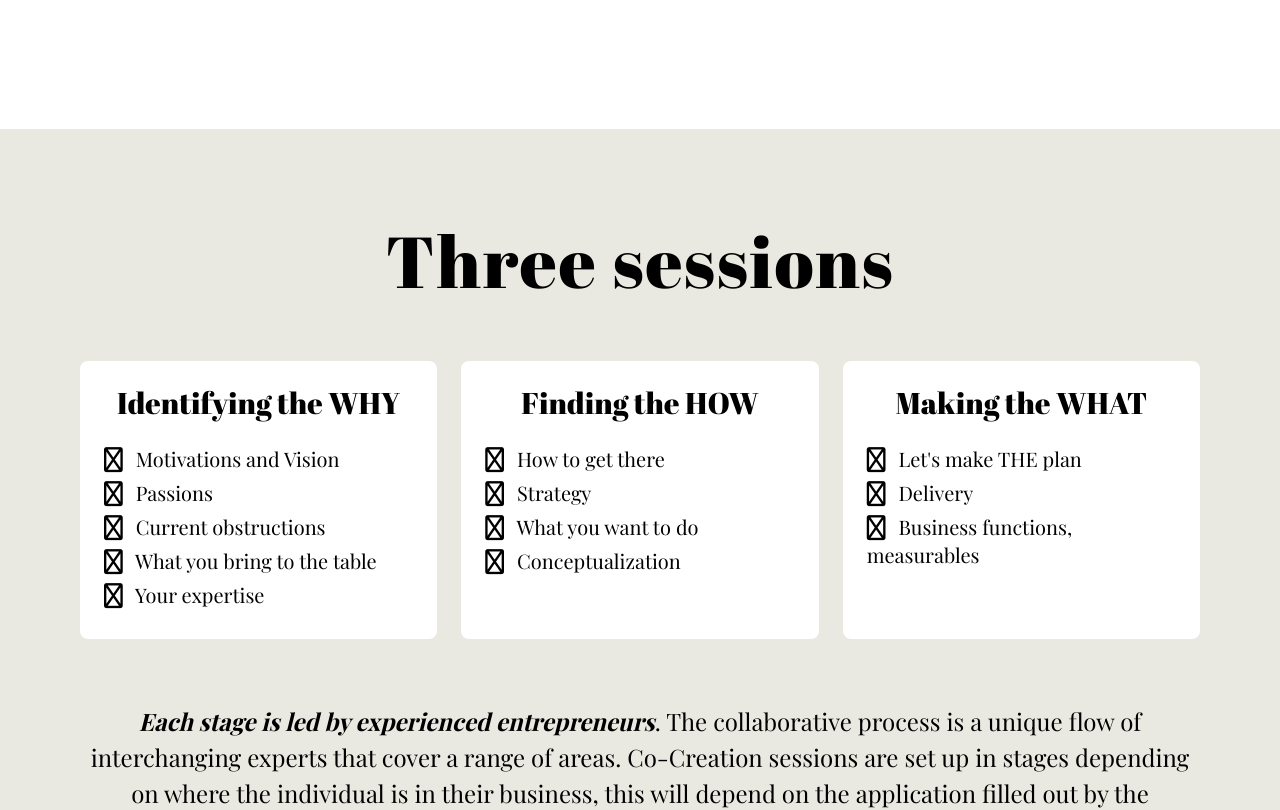
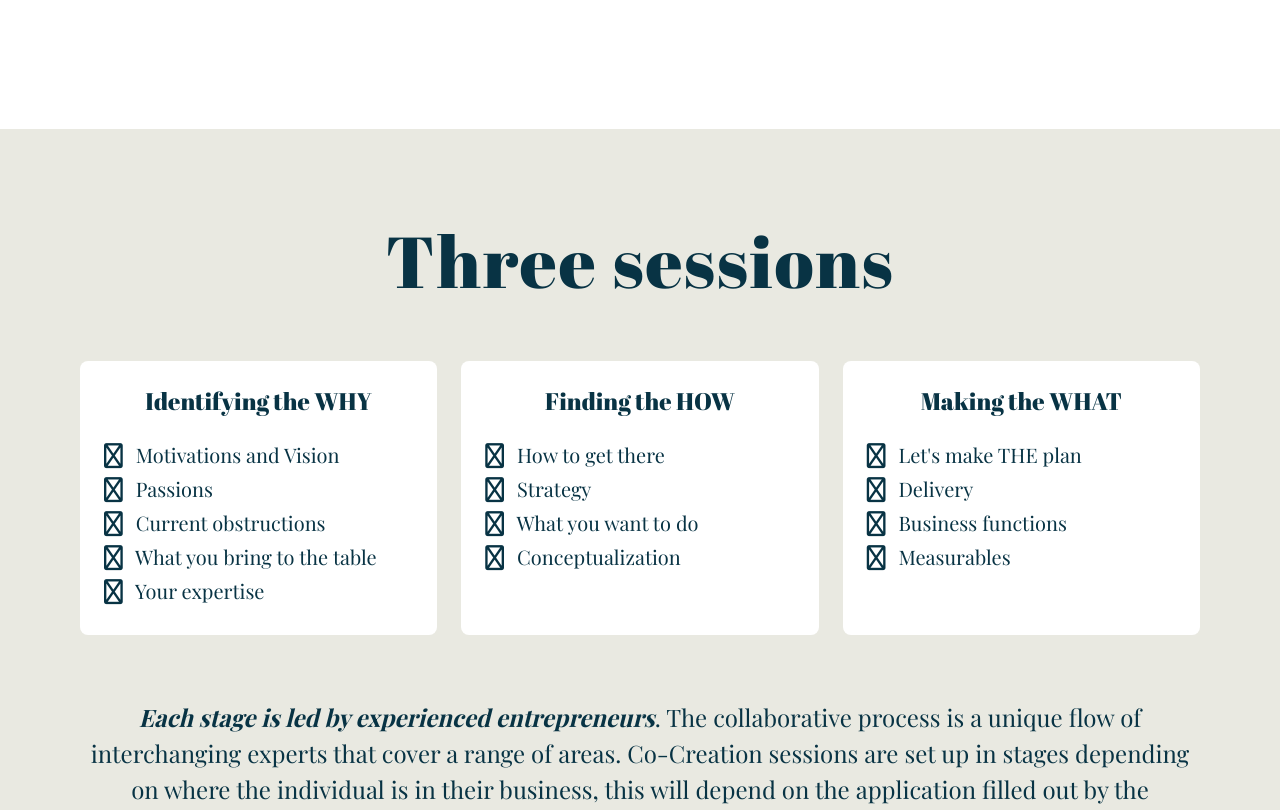
Before and after one commit to wearehc15/wearehc15.github.io, a SvelteKit app: page /co-creation in a window 1280 px wide. Shown: the part 840-1650 px from the top of the page. Built offline with nearby package versions, Linux system fonts and the light colour scheme; some icons are missing; a web font is replaced by a local one.

Commit message:
style: nav

```diff
--- a/src/routes/Nav.svelte
+++ b/src/routes/Nav.svelte
@@ -31,9 +31,9 @@
 				<i class="fa-sharp fa-regular fa-house-heart text-lg"></i>
 			</a>
 			<div class="bg-[#e9e9e1] lg:inline-block menunav__target">
-				<a on:click="{ () => closeMenu() }" class={path === '/why' ? 'border-t border-[#d6d6c2] px-4 py-2 hover:text-[#817c52] uppercase tracking-wide lg:border-0 relative after:block after:absolute after:w-full after:h-1.5 after:bg-white after:left-0 after:-bottom-3.5 text-[#817c52]' : 'border-t border-[#d6d6c2] px-4 py-2 hover:text-[#817c52] uppercase tracking-wide lg:border-0'} href="/why">Our Why</a>
-				<a on:click="{ () => closeMenu() }" class={path === '/alliance' ? 'border-t border-[#d6d6c2] px-4 py-2 hover:text-[#817c52] uppercase tracking-wide lg:border-0 relative after:block after:absolute after:w-full after:h-1.5 after:bg-white after:left-0 after:-bottom-3.5 text-[#817c52]' : 'border-t border-[#d6d6c2] px-4 py-2 hover:text-[#817c52] uppercase tracking-wide lg:border-0'} href="/alliance">Our Alliance</a>
-				<a on:click="{ () => closeMenu() }" class={path === '/co-creation' ? 'border-t border-[#d6d6c2] px-4 py-2 hover:text-[#817c52] uppercase tracking-wide lg:border-0 relative after:block after:absolute after:w-full after:h-1.5 after:bg-white after:left-0 after:-bottom-3.5 text-[#817c52]' : 'border-t border-[#d6d6c2] px-4 py-2 hover:text-[#817c52] uppercase tracking-wide lg:border-0'} href="/co-creation">Co-creation</a>
+				<a on:click="{ () => closeMenu() }" class={path === '/why' ? 'border-t border-[#d6d6c2] px-4 py-2 hover:text-[#817c52] uppercase tracking-wide lg:border-0 relative after:block after:absolute after:w-full after:h-1.5 after:bg-[#817c52] after:left-0 after:-bottom-[13px] text-[#817c52]' : 'border-t border-[#d6d6c2] px-4 py-2 hover:text-[#817c52] uppercase tracking-wide lg:border-0'} href="/why">Our Why</a>
+				<a on:click="{ () => closeMenu() }" class={path === '/alliance' ? 'border-t border-[#d6d6c2] px-4 py-2 hover:text-[#817c52] uppercase tracking-wide lg:border-0 relative after:block after:absolute after:w-full after:h-1.5 after:bg-[#817c52] after:left-0 after:-bottom-[13px] text-[#817c52]' : 'border-t border-[#d6d6c2] px-4 py-2 hover:text-[#817c52] uppercase tracking-wide lg:border-0'} href="/alliance">Our Alliance</a>
+				<a on:click="{ () => closeMenu() }" class={path === '/co-creation' ? 'border-t border-[#d6d6c2] px-4 py-2 hover:text-[#817c52] uppercase tracking-wide lg:border-0 relative after:block after:absolute after:w-full after:h-1.5 after:bg-[#817c52] after:left-0 after:-bottom-[13px] text-[#817c52]' : 'border-t border-[#d6d6c2] px-4 py-2 hover:text-[#817c52] uppercase tracking-wide lg:border-0'} href="/co-creation">Co-creation</a>
 			</div>
 			<button class="lg:hidden w-11 h-11 inline-block leading-[46px] text-center rounded-full bg-[#d6d6c2] float-right" on:click="{ () => handleClick() }">
 				<i class="fa-light fa-bars text-lg block mx-auto"></i>
--- a/src/routes/co-creation/+page.svelte
+++ b/src/routes/co-creation/+page.svelte
@@ -20,13 +20,13 @@
 </article>
 
 
-<article class="py-14 md:py-16 lg:py-24 bg-[#e9e9e1] overflow-x-hidden" id="threesessions">
+<article class="py-14 md:py-16 lg:py-24 bg-[#e9e9e1] overflow-x-hidden text-cyan-950" id="threesessions">
 	<div class="max-w-6xl mx-auto px-4">
 		<h1 class="md:text-center text-4xl md:text-6xl lg:text-7xl tracking-wide mb-4 lg:mb-11">Three sessions</h1>
 
 		<div class="my-6 md:my-12 lg:my-16 text-center text-md md:text-xl flex flex-col lg:flex-row gap-4 lg:gap-6 flex-wrap">
-			<div class="mx-auto w-1/2 group block relative lg:w-[calc(100%/3-16px)] rounded-lg bg-white p-4 md:p-6">
-				<h2 class="text-xl md:text-2xl lg:text-3xl mb-4 lg:mb-6">
+			<div class="md:mx-auto md:w-1/2 group block relative lg:w-[calc(100%/3-16px)] rounded-lg bg-white p-4 md:p-6">
+				<h2 class="text-left md:text-center text-xl md:text-2xl mb-4 lg:mb-6">
 					Identifying the WHY
 				</h2>
 				<ul class="text-left">
@@ -37,8 +37,8 @@
 					<li class="mb-1.5"><i class="fa-regular fa-stop fa-lg mr-2"></i> Your expertise</li>
 				</ul>
 			</div>
-			<div class="mx-auto w-1/2 group block relative lg:w-[calc(100%/3-16px)] rounded-lg bg-white p-4 md:p-6">
-				<h2 class="text-xl md:text-2xl lg:text-3xl mb-4 lg:mb-6">
+			<div class="md:mx-auto md:w-1/2 group block relative lg:w-[calc(100%/3-16px)] rounded-lg bg-white p-4 md:p-6">
+				<h2 class="text-left md:text-center text-xl md:text-2xl mb-4 lg:mb-6">
 					Finding the HOW
 				</h2>
 				<ul class="text-left">
@@ -48,14 +48,15 @@
 					<li class="mb-1.5"><i class="fa-regular fa-stop fa-lg mr-2"></i> Conceptualization</li>
 				</ul>
 			</div>
-			<div class="mx-auto w-1/2 group block relative lg:w-[calc(100%/3-16px)] rounded-lg bg-white p-4 md:p-6">
-				<h2 class="text-xl md:text-2xl lg:text-3xl mb-4 lg:mb-6">
+			<div class="md:mx-auto md:w-1/2 group block relative lg:w-[calc(100%/3-16px)] rounded-lg bg-white p-4 md:p-6">
+				<h2 class="text-left md:text-center text-xl md:text-2xl mb-4 lg:mb-6">
 					Making the WHAT
 				</h2>
 				<ul class="text-left">
 					<li class="mb-1.5"><i class="fa-regular fa-stop fa-lg mr-2"></i> Let's make THE plan</li>
 					<li class="mb-1.5"><i class="fa-regular fa-stop fa-lg mr-2"></i> Delivery</li>
-					<li class="mb-1.5"><i class="fa-regular fa-stop fa-lg mr-2"></i> Business functions, measurables</li>
+					<li class="mb-1.5"><i class="fa-regular fa-stop fa-lg mr-2"></i> Business functions</li>
+					<li class="mb-1.5"><i class="fa-regular fa-stop fa-lg mr-2"></i> Measurables</li>
 				</ul>
 			</div>
 		</div>
```
